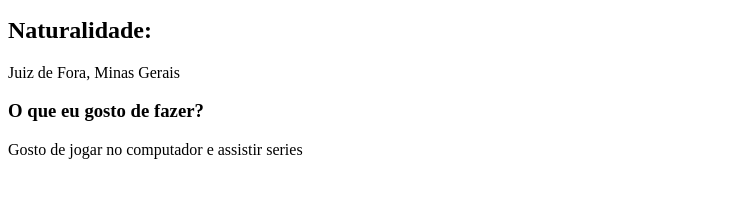
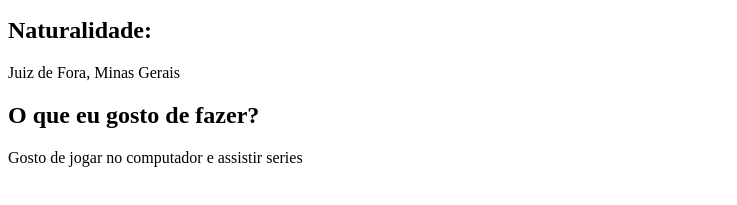
Before and after one commit to ufjf-dcc202/ufjf-dcc202-2023-3-a-atv3-DiegoSMazzoni, a website: page index.html in a window 1280 px wide. Shown: the part 101-306 px from the top of the page, without its empty margins (0-737 px from the left). Drawn offline with Linux system fonts and the light colour scheme.

Commit message:
altera index

```diff
--- a/index.html
+++ b/index.html
@@ -14,7 +14,7 @@
                 <p>Juiz de Fora, Minas Gerais</p>
         </section>
         <section>
-            <h3>O que eu gosto de fazer?</h3>
+            <h2>O que eu gosto de fazer?</h2>
                 <p>Gosto de jogar no computador e assistir series</p>
         </section>
     </main>
```
